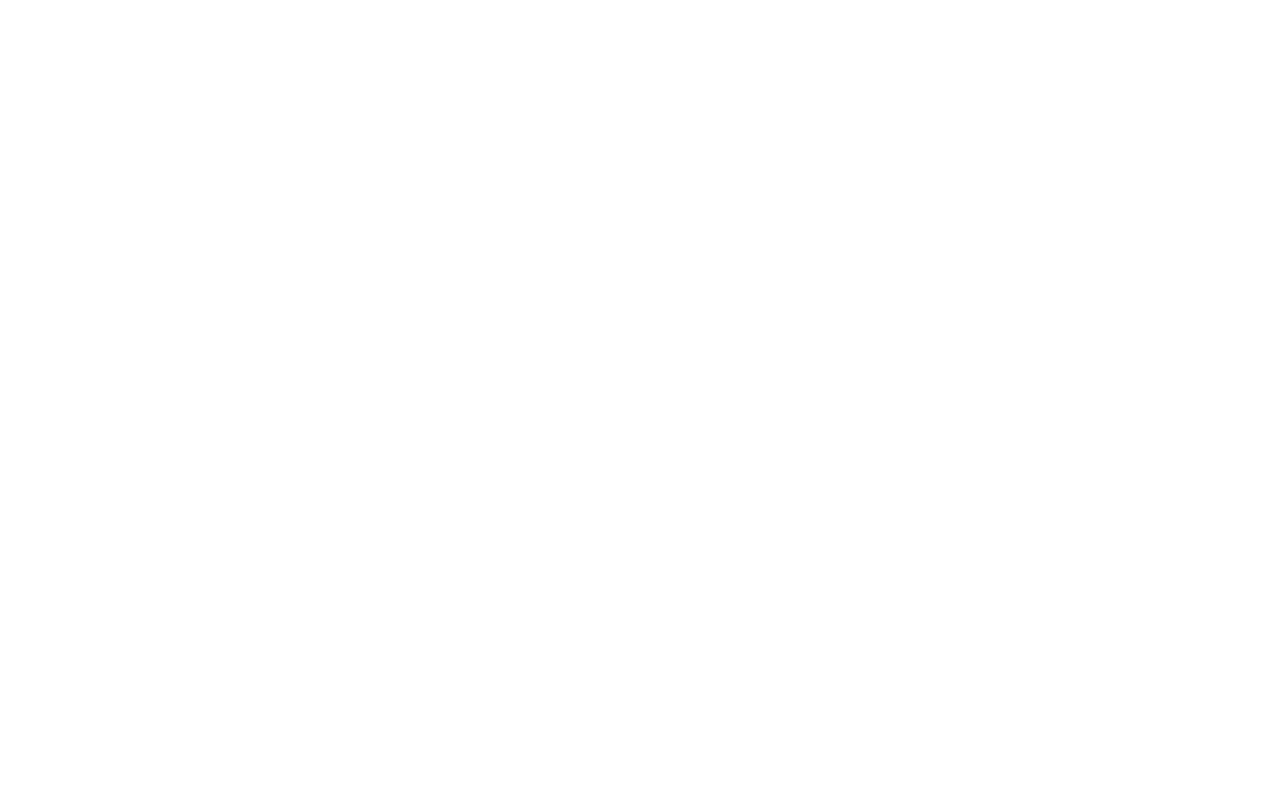
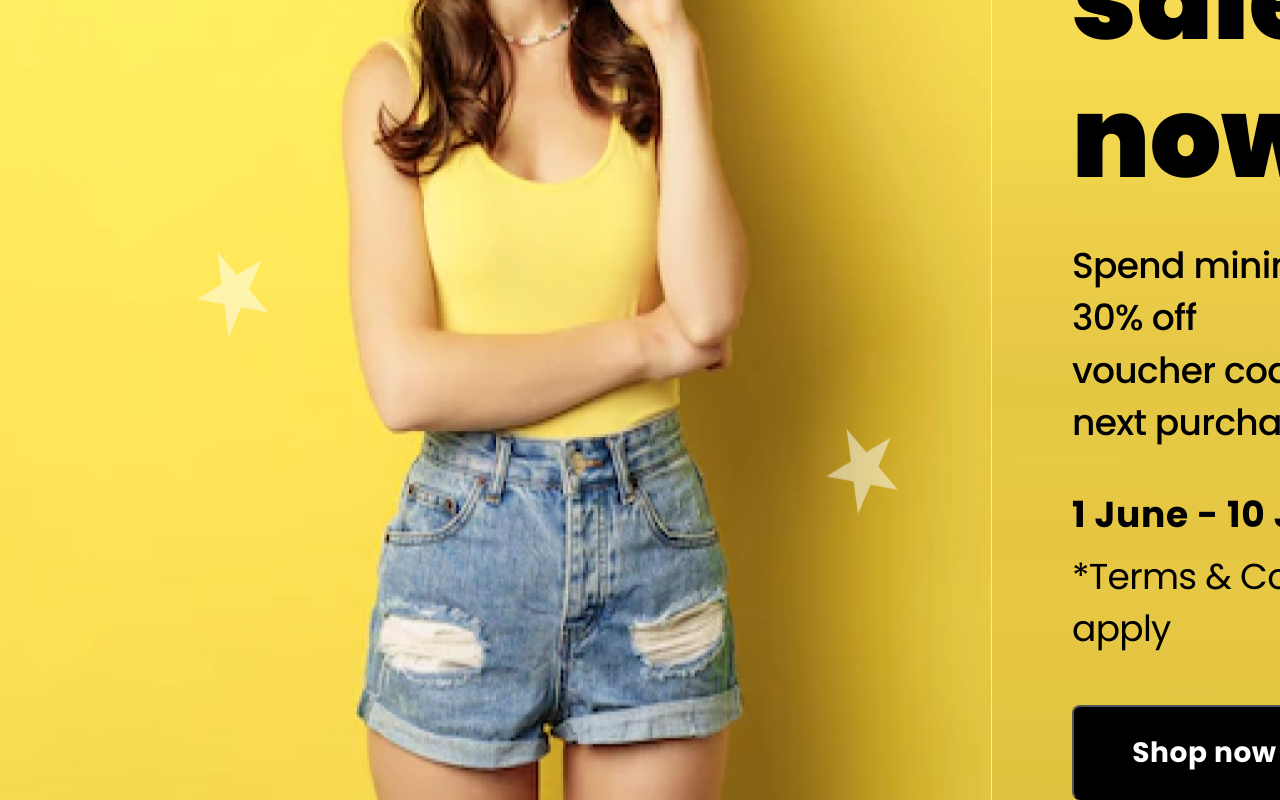
Before and after one commit to Dzhaman-Nazarii/shop-landing, a React (Create React App) app: page / in a window 1280 px wide. Shown: the part 2791-3591 px from the top of the page. Before the commit the page ends 2439 px from the top, so only its background shows below. Built offline with nearby package versions, Linux system fonts and the light colour scheme.

Commit message:
add section payday

```diff
--- a/src/components/app/App.tsx
+++ b/src/components/app/App.tsx
@@ -4,6 +4,7 @@
 import css from "./App.module.css";
 import { Brands } from "../brands/Brands";
 import { Arrivals } from "../arrivals/Arrivals";
+import { Payday } from "../payday/Payday";
 
 export const App: FC = () => {
 	return (
@@ -11,7 +12,12 @@
 			<Header />
 			<Promo />
 			<Brands />
-			<Arrivals title={""} description={""} img={""}  />
+			<Arrivals
+				title={""}
+				description={""}
+				img={""}
+			/>
+			<Payday />
 		</section>
 	);
 };
--- /dev/null
+++ b/src/components/payday/Payday.module.css
@@ -0,0 +1,51 @@
+.payday {
+	background: linear-gradient(1deg, #E0C340 0.13%, #DFC23E 3.97%, #E1C441 7.2%, #E3C743 10.13%, #E4C542 12.98%, #E6C744 15.99%, #E7C845 19.52%, #E5C643 23.96%, #E6C945 30.43%, #E3C743 36.49%, #E9CA48 42.49%, #EDCE49 49.35%, #F0D44C 55.42%, #F4D84F 61.43%, #F6DA52 65.74%, #F7DB53 72.23%, #F9DD55 77.43%, #F9DF56 83.84%, #FAE157 91.52%, #F9DF56 97.87%);
+	display: flex;
+}
+
+.payday_content {
+	margin-left: 80px;
+}
+
+.payday_title {
+	margin-top: 145px;
+	font-size: 112px;
+	font-weight: 900;
+	line-height: 138px;
+}
+
+.payday_description {
+	margin-top: 33px;
+	font-size: 36.04px;
+	font-weight: 500;
+	line-height: 52.316px;
+	letter-spacing: -0.7px;
+}
+
+.payday_price {
+	margin-top: 40px;
+	font-size: 36px;
+	font-weight: 700;
+	line-height: 52px;
+	letter-spacing: 0.7px;
+}
+
+.payday_terms {
+	margin-top: 10px;
+	font-size: 36px;
+	font-weight: 400;
+	line-height: 52px;
+	letter-spacing: -0.7px;
+}
+
+.payday_button {
+	margin-top: 50px;
+	width: 265px;
+	height: 95px;
+	border-radius: 8.1px;
+	background: #000;
+	color: #fff;
+	font-size: 28px;
+	font-weight: 700;
+	letter-spacing: 0.56px;
+}
--- /dev/null
+++ b/src/components/payday/Payday.tsx
@@ -0,0 +1,24 @@
+import { FC } from "react";
+import css from "./Payday.module.css";
+import promoImg from "../../images/promo.jpg";
+
+export const Payday: FC = () => {
+	return (
+		<section className={css.payday}>
+			<img
+				src={promoImg}
+				alt="sale"
+			/>
+			<div className={css.payday_content}>
+				<h2 className={css.payday_title}>Payday <br /> sale now</h2>
+				<p className={css.payday_description}>
+					Spend minimal $100 get 30% off <br /> voucher code for your next
+					purchase
+				</p>
+				<p className={css.payday_price}>1 June - 10 June 2021</p>
+				<p className={css.payday_terms}>*Terms & Conditions apply</p>
+				<button className={css.payday_button}>Shop now</button>
+			</div>
+		</section>
+	);
+};
```
